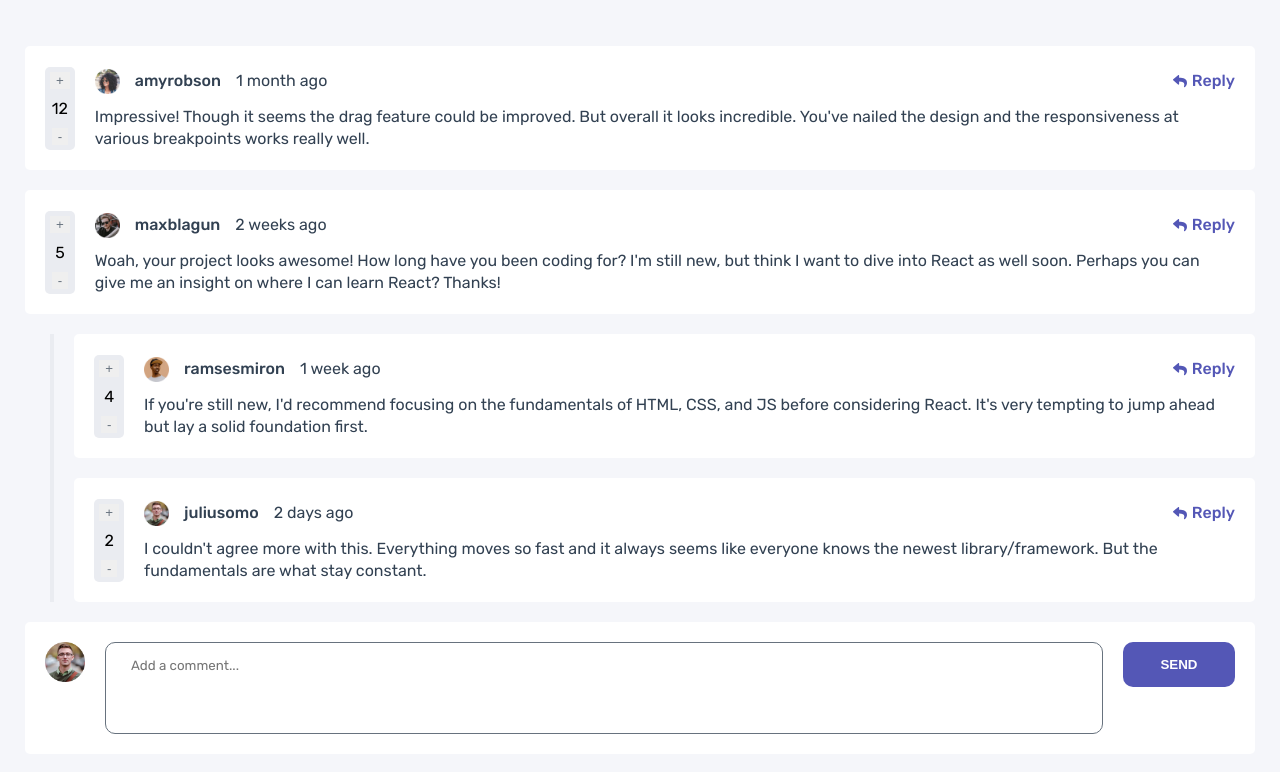
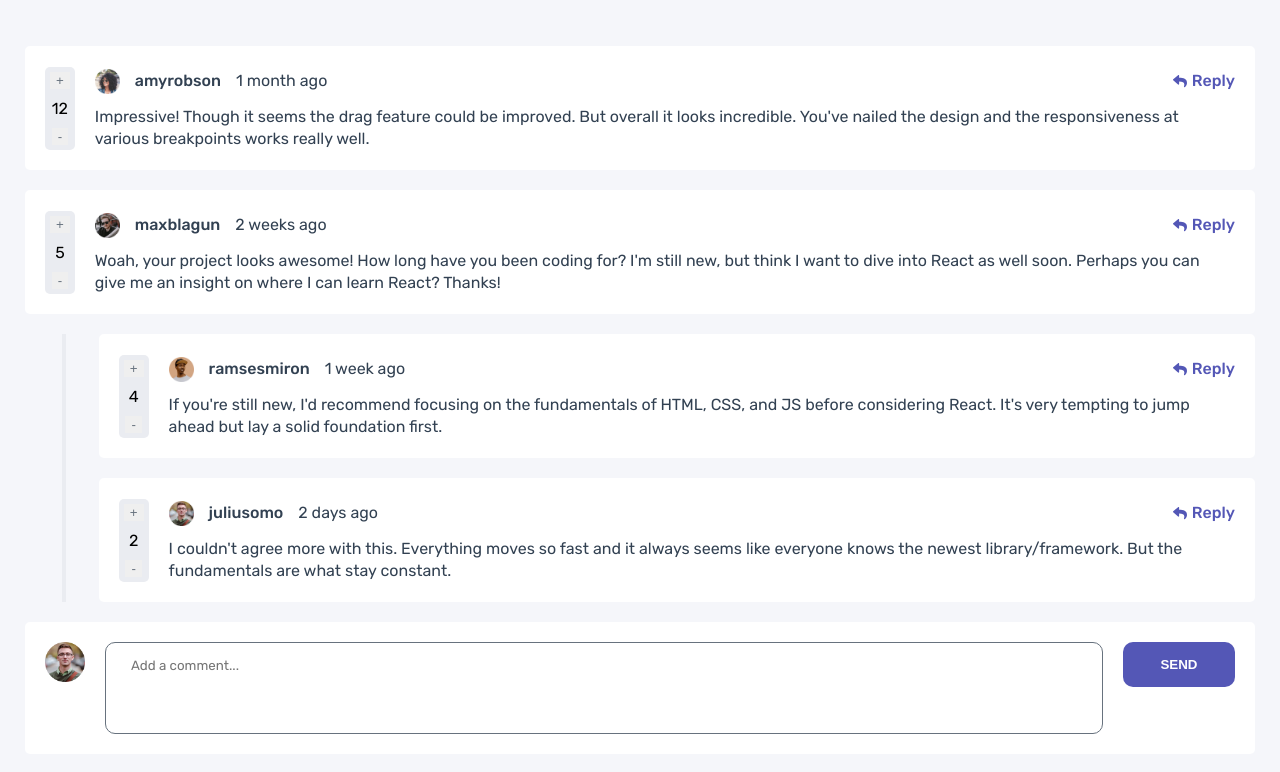
Before and after one commit to ChristianTC/interactive-comments-app, a React (Vite) app: page / in a window 1280 px wide. Shown: the top 772 px of the page. Built offline with nearby package versions, Linux system fonts and the light colour scheme.

Commit message:
modify the dimensiones in the replies list

```diff
--- a/src/App.css
+++ b/src/App.css
@@ -28,7 +28,7 @@ body {
 }
 
 .comments-page {
-  max-width: 100%;
+  max-width: 1440px;
   display: flex;
   flex-direction: column;
   gap: 20px;
@@ -138,13 +138,13 @@ body {
   padding-top: 20px;
 }
 .replies-list {
-  width: 96%;
+  width: 94%;
   gap: 20px;
 }
 .replies-container hr {
   height: auto;
   position: relative;
-  left: 2%;
+  left: 3%;
   border: solid 2px var(--light-gray);
 }
 
```
